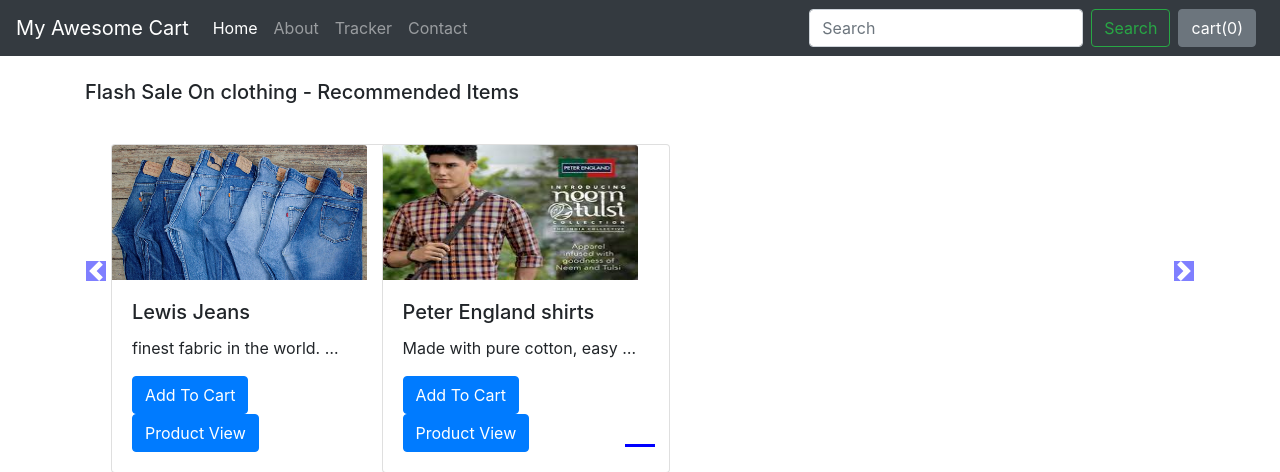
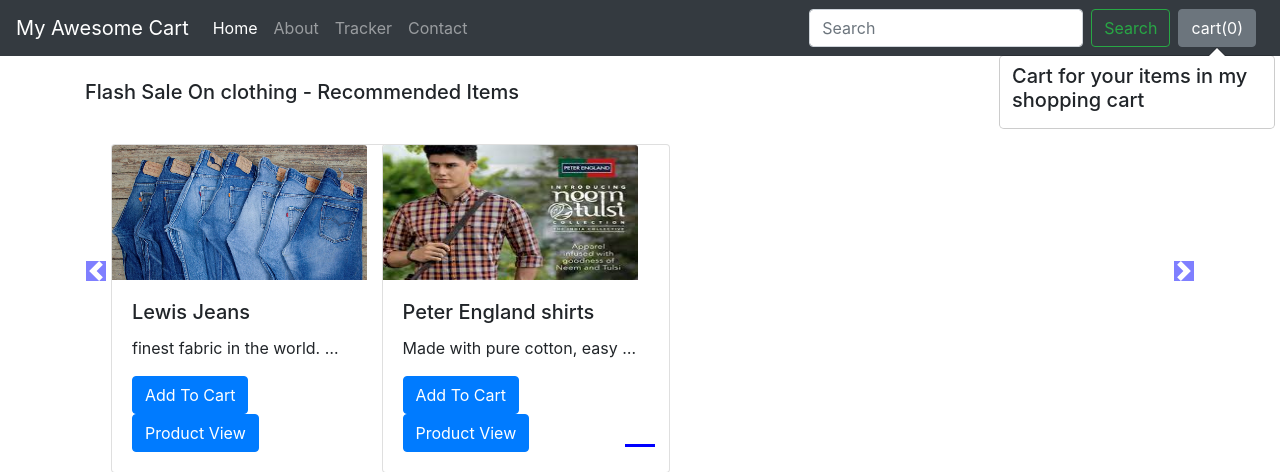
Before and after one commit to Shivchopra82/ecom, a Django app: page /shop/ in a window 1280 px wide. Shown: the top 472 px of the page. Run offline with Django 3.2, Linux system fonts and the light colour scheme; data comes from the database, SQL or seed files in the repository; some libraries are stand-ins or nearby versions.

Commit message:
working on cart

```diff
--- a/shop/templates/shop/index.html
+++ b/shop/templates/shop/index.html
@@ -79,7 +79,7 @@
           <div class="card align-item-center" style="width: 18rem;">
             <img src='/media/{{i.prod_img}}' class="card-img-top" alt="...">
             <div class="card-body">
-              <h5 class="card-title">{{i.prod_name}}</h5>
+              <h5 class="card-title" id="namepr{{i.id}}">{{i.prod_name}}</h5>
               <p class="card-text">{{i.prod_desc|truncatewords:5}}</p>
                <span id="divpr{{i.id}}" class="divpr">
               <button id="pr{{i.id}}" class="btn btn-primary cart">Add To Cart</button>
@@ -118,7 +118,7 @@
 
 
 
-<script>
+<<script>
 // Find out the cart items from localStorage
 if (localStorage.getItem('cart') == null) {
     var cart = {};
@@ -140,7 +140,23 @@
 });
 //Add Popover to cart
 $('#popcart').popover();
-document.getElementById("popcart").setAttribute('data-content', '<h5>Cart for your items in my shopping cart</h5>');
+updatePopover(cart);
+function updatePopover(cart)
+{
+    console.log('We are inside updatePopover');
+    var popStr = "";
+    popStr = popStr + "<h5> Cart for your items in my shopping cart </h5><div class='mx-2 my-2'>";
+    var i = 1;
+    for (var item in cart){
+        popStr = popStr + "<b>" + i + "</b>. ";
+        popStr = popStr + document.getElementById('name' + item).innerHTML.slice(0, 19) + "... Qty: " + cart[item] + '<br>';
+        i = i+1;
+    }
+    popStr = popStr + "</div>"
+    console.log(popStr);
+    document.getElementById('popcart').setAttribute('data-content', popStr);
+    $('#popcart').popover('show');
+}
 function updateCart(cart) {
     for (var item in cart) {
         document.getElementById('div' + item).innerHTML = "<button id='minus" + item + "' class='btn btn-primary minus'>-</button> <span id='val" + item + "''>" + cart[item] + "</span> <button id='plus" + item + "' class='btn btn-primary plus'> + </button>";
@@ -148,6 +164,7 @@
     localStorage.setItem('cart', JSON.stringify(cart));
     document.getElementById('cart').innerHTML = Object.keys(cart).length;
     console.log(cart);
+    updatePopover(cart);
 }
 // If plus or minus button is clicked, change the cart as well as the display value
 $('.divpr').on("click", "button.minus", function() {
```
